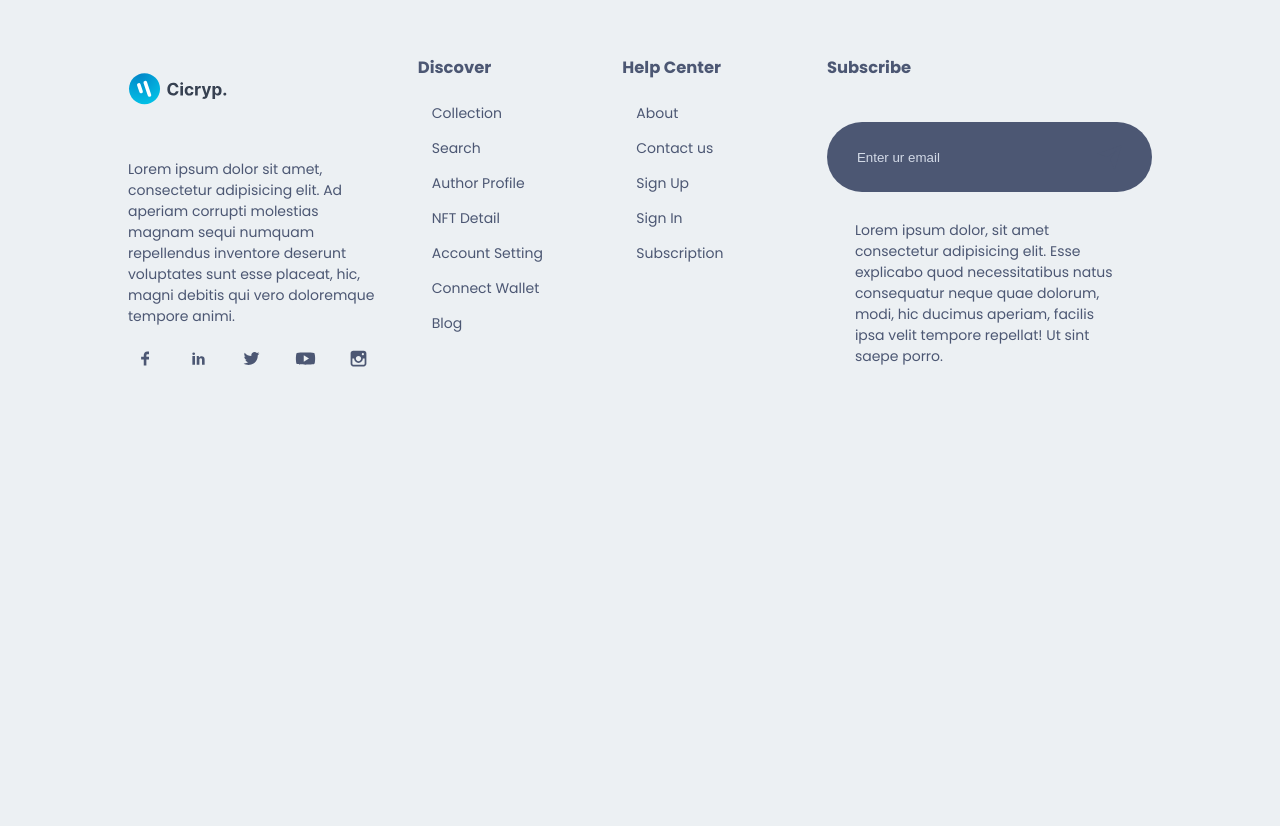
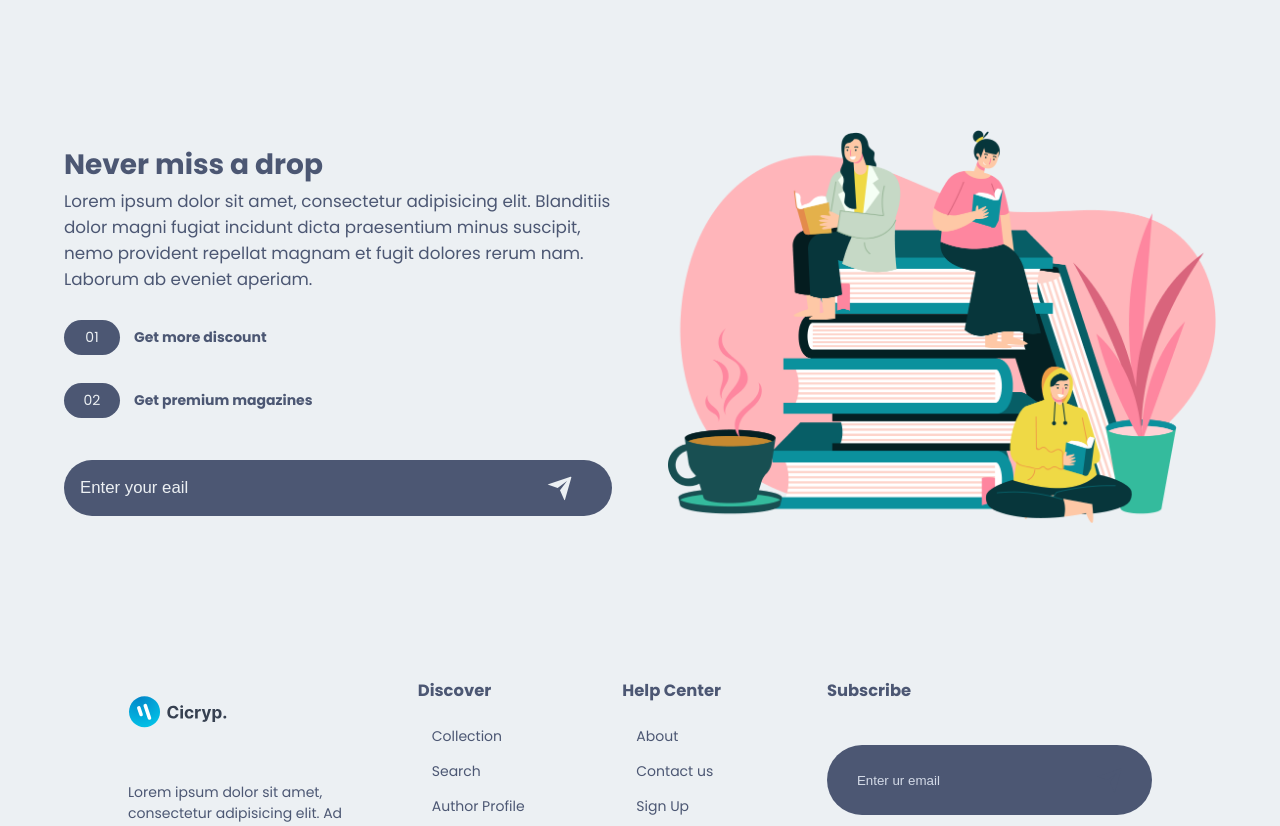
Before and after one commit to soom-lupulus/nft-yi, a Next.js app: page / in a window 1280 px wide. Shown: the part 2165-2991 px from the top of the page. Before the commit the page ends 2581 px from the top, so only its background shows below. Built offline with nearby package versions, Linux system fonts and the light colour scheme.

Commit message:
✨ feat:
订阅展示组件开发

```diff
--- a/app/page.tsx
+++ b/app/page.tsx
@@ -2,7 +2,7 @@
 
 //
 import Style from './index.module.css'
-import { BigNFTSlider, HeroSection, Service } from '@/components'
+import { BigNFTSlider, HeroSection, Service, Subscribe } from '@/components'
 
 const Home = () => {
     return (
@@ -10,6 +10,7 @@
             <HeroSection />
             <Service />
             <BigNFTSlider />
+            <Subscribe />
         </div>
     )
 }
--- /dev/null
+++ b/components/Subscribe/Subscribe.module.css
@@ -0,0 +1,103 @@
+.subscribe {
+    width: 100%;
+}
+
+.subscribe_box {
+    width: 80%;
+    margin: 0 auto;
+    padding: 8rem 0;
+    display: grid;
+    grid-template-columns: 3fr 4fr;
+    align-items: center;
+}
+
+.subscribe_box_left h2 {
+    font-size: 3rem;
+    line-height: 0;
+}
+
+.subscribe_box p {
+    font-size: 1.2rem;
+}
+
+.subscribe_box_left_box {
+    display: flex;
+    align-items: center;
+    gap: 1rem;
+    margin-top: 2rem;
+}
+
+.subscribe_box_left_box small {
+    font-size: 1rem;
+    font-weight: 700;
+}
+
+.subscribe_box_left_box span {
+    background-color: var(--icons-color);
+    color: var(--main-bg-color);
+    padding: 0.5rem 1rem;
+    border-radius: 2rem;
+    width: 4rem;
+    text-align: center;
+}
+
+.subscribe_box_left_input {
+    margin-top: 3rem;
+    padding: 2rem;
+    width: 80%;
+    border-radius: 4rem;
+    background-color: var(--icons-color);
+    color: var(--main-bg-color);
+    display: flex;
+    align-items: center;
+}
+
+.subscribe_box_left_input input{
+    background-color: transparent;
+    border: 0;
+    outline: none;
+    width: 90%;
+}
+
+.subscribe_box_left_input input::placeholder{
+    color: var(--main-bg-color);
+    font-size: 1.2rem;
+}
+
+.subscribe_box_left_input_icon{
+    font-size: 2rem;
+}
+
+@media screen and (min-device-width: 320px) and (max-device-width: 768px) {
+    .subscribe_box {
+        width: 90%;
+        grid-template-columns: 1fr;
+        gap: 4rem;
+    }
+
+    .subscribe_box_left_input{
+        width: 100%;
+        padding: 1rem;
+    }
+
+    .subscribe_box_left h2{
+        font-size: 2rem;
+    }
+}
+
+@media screen and (min-device-width: 768px) and (max-device-width: 1024px) {
+    .subscribe_box {
+        width: 90%;
+        grid-template-columns: repeat(2, 1fr);
+        gap: 4rem;
+    }
+
+    .subscribe_box_left_input{
+        width: 100%;
+        padding: 1rem;
+    }
+
+    .subscribe_box_left h2{
+        font-size: 2rem;
+    }
+}
--- /dev/null
+++ b/components/Subscribe/Subscribe.tsx
@@ -0,0 +1,55 @@
+import React from 'react'
+import Image from 'next/image'
+import { RiSendPlaneFill } from 'react-icons/ri'
+
+//
+import Style from './Subscribe.module.css'
+import images from '@/img'
+import Button from '../Button/Button'
+
+const Subscribe = () => {
+    return (
+        <div className={Style.subscribe}>
+            <div className={Style.subscribe_box}>
+                <div className={Style.subscribe_box_left}>
+                    <h2>Never miss a drop</h2>
+                    <p>
+                        Lorem ipsum dolor sit amet, consectetur adipisicing
+                        elit. Blanditiis dolor magni fugiat incidunt dicta
+                        praesentium minus suscipit, nemo provident repellat
+                        magnam et fugit dolores rerum nam. Laborum ab eveniet
+                        aperiam.
+                    </p>
+                    <div className={Style.subscribe_box_left_box}>
+                        <span>01</span>
+                        <small>Get more discount</small>
+                    </div>
+                    <div className={Style.subscribe_box_left_box}>
+                        <span>02</span>
+                        <small>Get premium magazines</small>
+                    </div>
+                    <div className={Style.subscribe_box_left_input}>
+                        <input type='email' placeholder='Enter your eail' />
+                        <RiSendPlaneFill
+                            className={Style.subscribe_box_left_input_icon}
+                        />
+                    </div>
+                </div>
+                <div className={Style.subscribe_box_right}>
+                    <Image
+                        src={images.update}
+                        alt='get update'
+                        width={600}
+                        height={800}
+                        style={{
+                            width: '100%',
+                            height: 'auto',
+                        }}
+                    />
+                </div>
+            </div>
+        </div>
+    )
+}
+
+export default Subscribe
--- a/components/index.ts
+++ b/components/index.ts
@@ -4,6 +4,7 @@
 import HeroSection from "./HeroSection/HeroSection";
 import Service from "./Service/Service";
 import BigNFTSlider from "./BigNFTSlider/BigNFTSlider";
+import Subscribe from "./Subscribe/Subscribe";
 
 export {
     Button,
@@ -11,5 +12,6 @@
     NavBar,
     HeroSection,
     Service,
-    BigNFTSlider
+    BigNFTSlider,
+    Subscribe
 }
```
